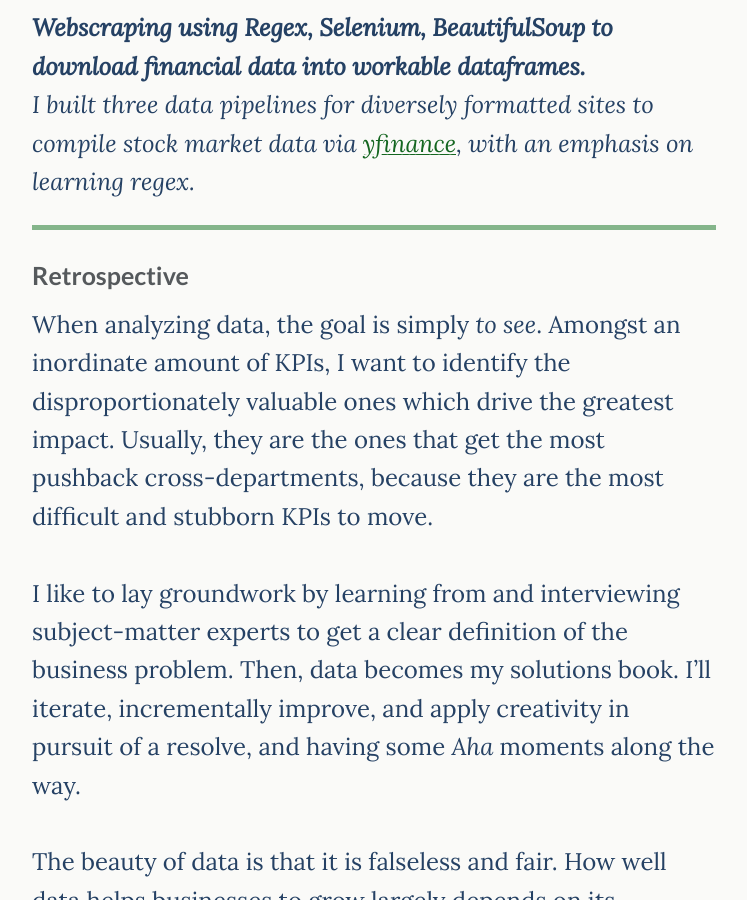
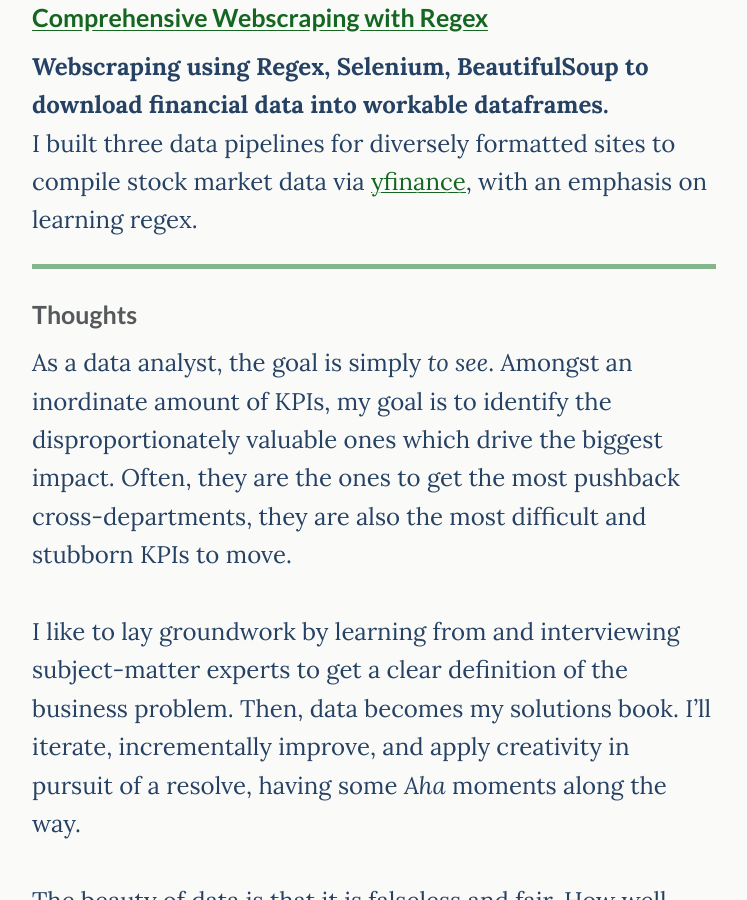
Before and after one commit to deawyk/deawyk.github.io, a Jekyll site: the page built from _pages/project.md, in a window 1280 px wide and 900 px high, scrolled down 1603 px. Shown: the whole window, without its empty margins (266-1013 px from the left). Built offline with Jekyll 4.4.1, drawn with Linux system fonts in a browser that asks for light colours; some of the changed text lies outside the part shown.

Commit message:
Update project.md

```diff
--- a/_pages/project.md
+++ b/_pages/project.md
@@ -22,26 +22,26 @@
 ---
 <div>
 ### [Automated Trading System with APIs](https://github.com/deawyk/Automated-Trading-System-via-APIs/blob/main/automated%20trading%20tda%20api.py)
-**A trading bot that trades stocks for you using the TD Ameritrade API in Python.**
+**A trading bot that trades stocks for you using TD Ameritrade API in python.**<br>
 I used [tda-api](https://pypi.org/project/tda-api/) for most trading actions. The stock and time interval to trade at is determined by user input. Investment strategies are altered accordingly. Here, I bought and sold stocks by setting RSI ([ta](https://technical-analysis-library-in-python.readthedocs.io/en/latest/) for financial ratios) thresholds to trigger action. I automated the process end-to-end by importing Selenium and Chrome Driver for automatic login.
 
 ### [Customer Segmentation using K-Means](https://github.com/deawyk/Customer-Segmentation-via-KMeans)
 **Customer segmentation and cohort analysis on real retail data using k-means clustering.**<br>
-*I cleaned and explored over 500k records of retail data from an UK based online store. Behavioural analysis was conducted on each cohort; average purchase value, customer value, CLV, were determined to draw further insights. My heuristic approach to segmentation using RFM was compared to the definitive k-means algorithm (minimizes within cluster variances). Tellingly, the unsupervised ML output had 69% congruence to the heuristic approach. Presentation was visual heavy and intended for a business-oriented audience. Also, I dynamically converted price based on the currency rate at the date of purchase using [Currency Converter](https://pypi.org/project/CurrencyConverter/).*
+I cleaned and explored over 500k records of retail data from an UK based online store. Behavioural analysis was conducted on each cohort; average purchase value, customer value, CLV, were determined to draw further insights. My heuristic approach to segmentation using RFM was compared to the definitive k-means algorithm (minimizes within cluster variances). Tellingly, the unsupervised ML output had 69% congruence to the heuristic approach. Presentation was visual heavy and intended for a business-oriented audience. Also, I dynamically converted price based on the currency rate at the date of purchase using [Currency Converter](https://pypi.org/project/CurrencyConverter/).
 
 ### [Google BigQuery ETL and KPI Dashboard](https://github.com/deawyk/Google-Analytics-KPIs-via-Google-BigQuery/blob/main/BigQuery%20Script.sql)
-***A high-level to granular dashboard in Tableau using Google BigQuery ETL from Google Analytics Sample data.***<br>
-*I wrote SQL-like queries for the metrics: Total Pageviews, Total Unique Pageviews, Total Entrances, Total Exits, Total Time on Page, Total Sessions, and Total Bounces.*
+**A high-level to granular dashboard in Tableau using Google BigQuery ETL from Google Analytics Sample data.**<br>
+I wrote SQL-like queries for the metrics: Total Pageviews, Total Unique Pageviews, Total Entrances, Total Exits, Total Time on Page, Total Sessions, and Total Bounces.
 
 ### [Comprehensive Webscraping with Regex](https://github.com/deawyk/Webscraping-Three-Ways)
-***Webscraping using Regex, Selenium, BeautifulSoup to download financial data into workable dataframes.***<br>
-*I built three data pipelines for diversely formatted sites to compile stock market data via [yfinance](https://pypi.org/project/yfinance/), with an emphasis on learning regex.*
+**Webscraping using Regex, Selenium, BeautifulSoup to download financial data into workable dataframes.**<br>
+I built three data pipelines for diversely formatted sites to compile stock market data via [yfinance](https://pypi.org/project/yfinance/), with an emphasis on learning regex.
 
 ---
 
-### Retrospective
-<p> When analyzing data, the goal is simply _to see_. Amongst an inordinate amount of KPIs, I want to identify the disproportionately valuable ones which drive the greatest impact. Usually, they are the ones that get the most pushback cross-departments, because they are the most difficult and stubborn KPIs to move.<br>
+### Thoughts
+<p> As a data analyst, the goal is simply *to see*. Amongst an inordinate amount of KPIs, my goal is to identify the disproportionately valuable ones which drive the biggest impact. Often, they are the ones to get the most pushback cross-departments, they are also the most difficult and stubborn KPIs to move.<br>
 
-I like to lay groundwork by learning from and interviewing subject-matter experts to get a clear definition of the business problem. Then, data becomes my solutions book. I'll iterate, incrementally improve, and apply creativity in pursuit of a resolve, and having some _Aha_ moments along the way.<br>
+I like to lay groundwork by learning from and interviewing subject-matter experts to get a clear definition of the business problem. Then, data becomes my solutions book. I'll iterate, incrementally improve, and apply creativity in pursuit of a resolve, having some _Aha_ moments along the way.<br>
 
 The beauty of data is that it is falseless and fair. How well data helps businesses to grow largely depends on its application.</p>
```
